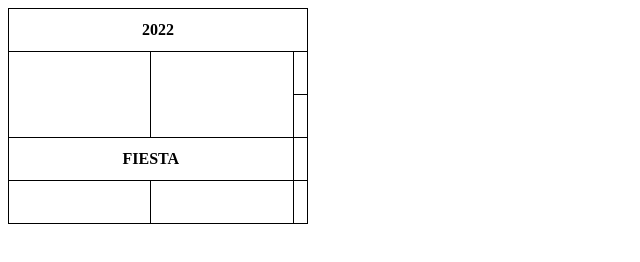
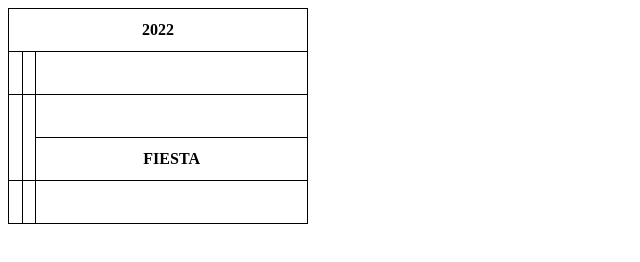
Before and after one commit to DarioCE22/LLMM, a plain HTML site: page classwork/tabla_estilo.html in a window 1280 px wide. Shown: the whole page, without its empty margins (0-640 px from the left). Drawn offline with Linux system fonts and the light colour scheme.

Commit message:
adsddasd

```diff
--- a/classwork/tabla_estilo.html
+++ b/classwork/tabla_estilo.html
@@ -18,21 +18,27 @@
 <body>
 
   <table>
+    <!-- Fila 1 -->
     <tr>
       <td colspan="3"><strong>2022</strong></td>
     </tr>
+    <!-- Fila 2 -->
+    <tr>
+      <td></td>
+      <td></td>
+      <td></td>
+    </tr>
+    <!-- Fila 3 -->
     <tr>
       <td rowspan="2"></td>
       <td rowspan="2"></td>
       <td></td>
     </tr>
+    <!-- Fila 4 -->
     <tr>
-      <td></td>
+      <td><strong>FIESTA</strong></td>
     </tr>
-    <tr>
-      <td colspan="2"><strong>FIESTA</strong></td>
-      <td></td>
-    </tr>
+    <!-- Fila 5 -->
     <tr>
       <td></td>
       <td></td>
```
